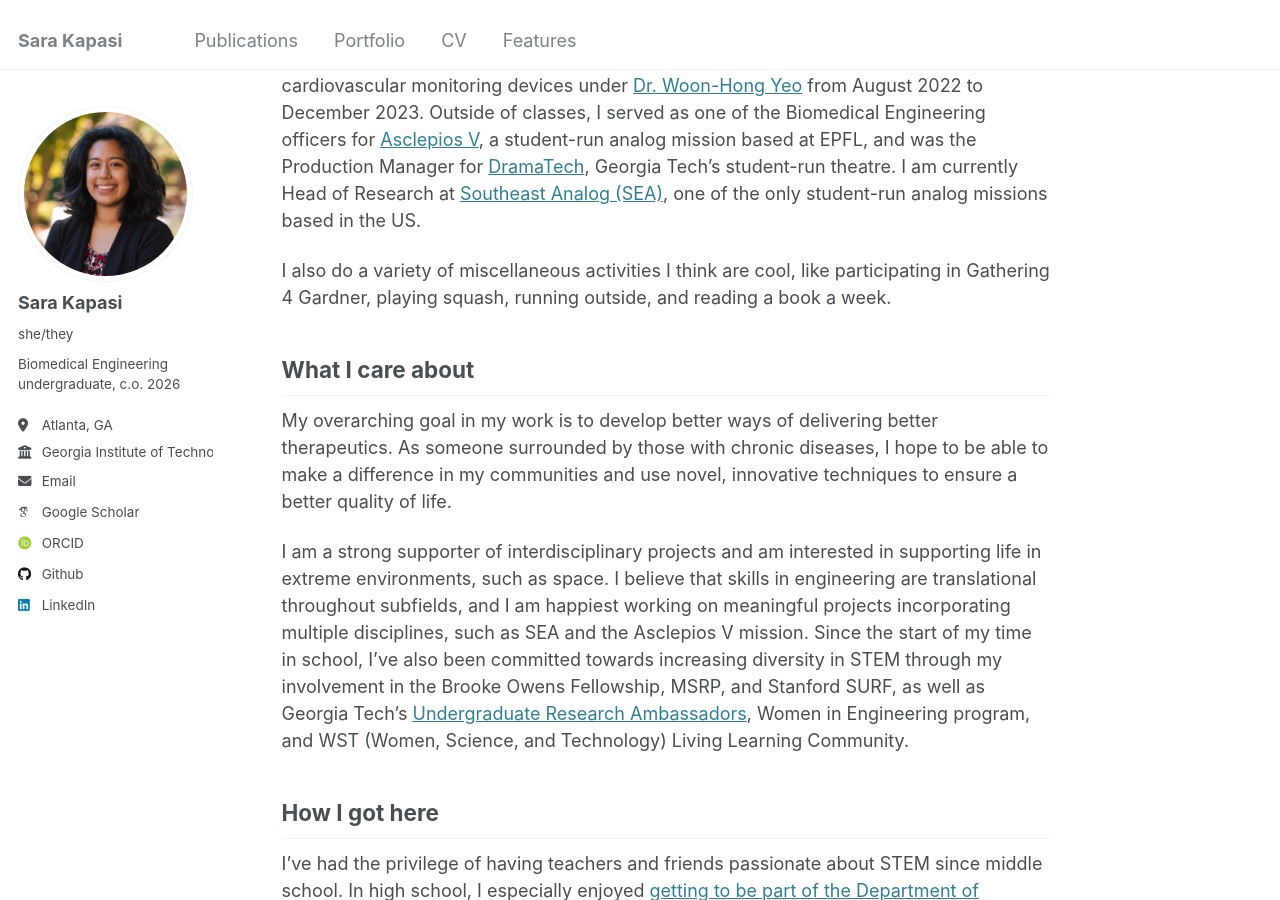
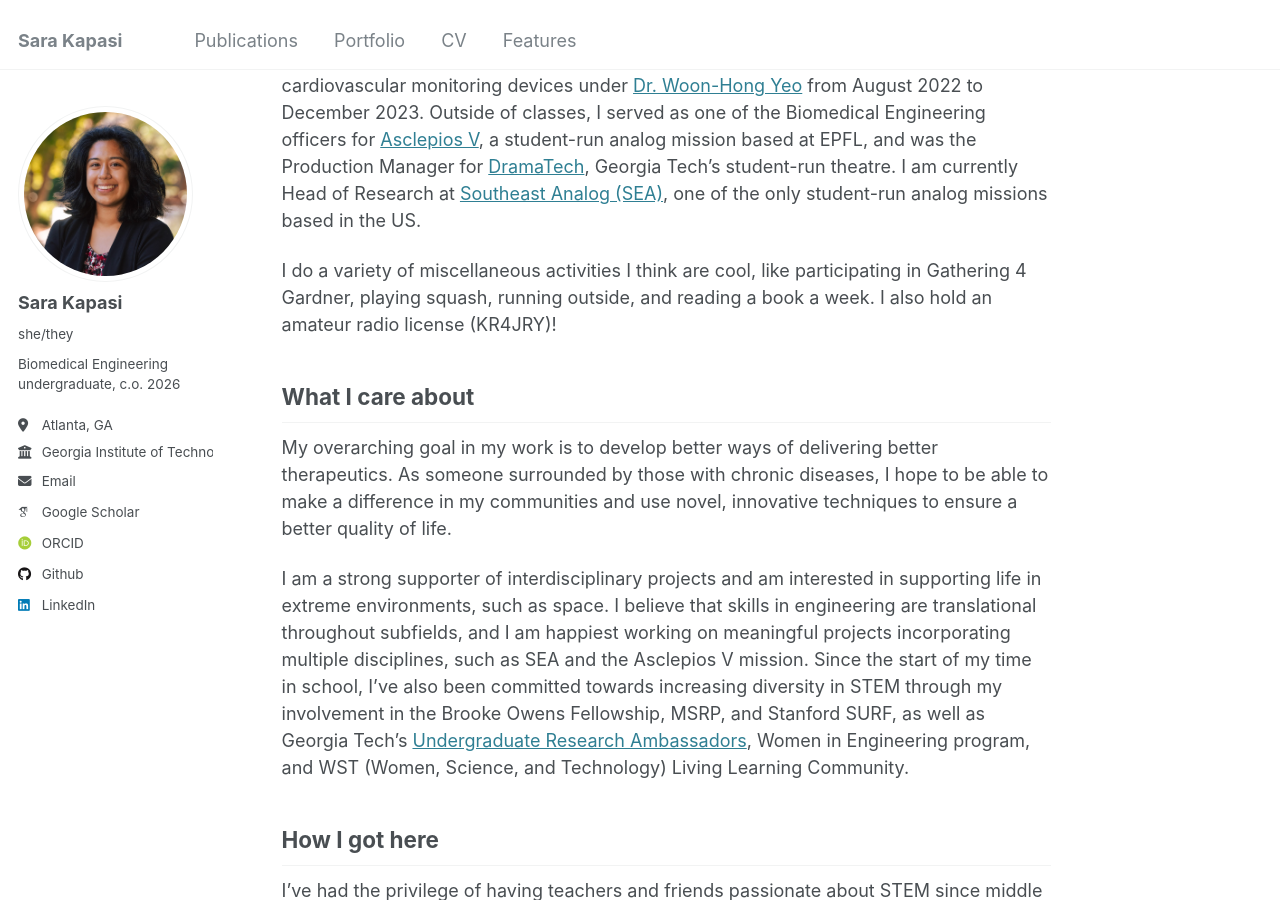
Before and after one commit to sarakapasi/sarakapasi.github.io, a Jekyll site: the page built from _pages/about.md, in a window 1280 px wide and 900 px high, scrolled down 546 px. Built offline with Jekyll 4.4.1, drawn with Linux system fonts in a browser that asks for light colours; some web fonts are replaced.

Commit message:
Update about.md
Radio

```diff
--- a/_pages/about.md
+++ b/_pages/about.md
@@ -15,7 +15,7 @@ I am a senior at Georgia Tech, majoring in Biomedical Engineering and minoring i
 
 I was formerly part of the Smart and Connected Bioelectronics VIP working on cardiovascular monitoring devices under [Dr. Woon-Hong Yeo](https://www.yeolabgatech.com/) from August 2022 to December 2023. Outside of classes, I served as one of the Biomedical Engineering officers for [Asclepios V](https://asclepios.ch/), a student-run analog mission based at EPFL, and was the Production Manager for [DramaTech](https://dramatech.org/), Georgia Tech's student-run theatre. I am currently Head of Research at [Southeast Analog (SEA)](https://southeastanalog.org/), one of the only student-run analog missions based in the US.
 
-I also do a variety of miscellaneous activities I think are cool, like participating in Gathering 4 Gardner, playing squash, running outside, and reading a book a week.
+I do a variety of miscellaneous activities I think are cool, like participating in Gathering 4 Gardner, playing squash, running outside, and reading a book a week. I also hold an amateur radio license (KR4JRY)!
 
 What I care about
 ------
```
